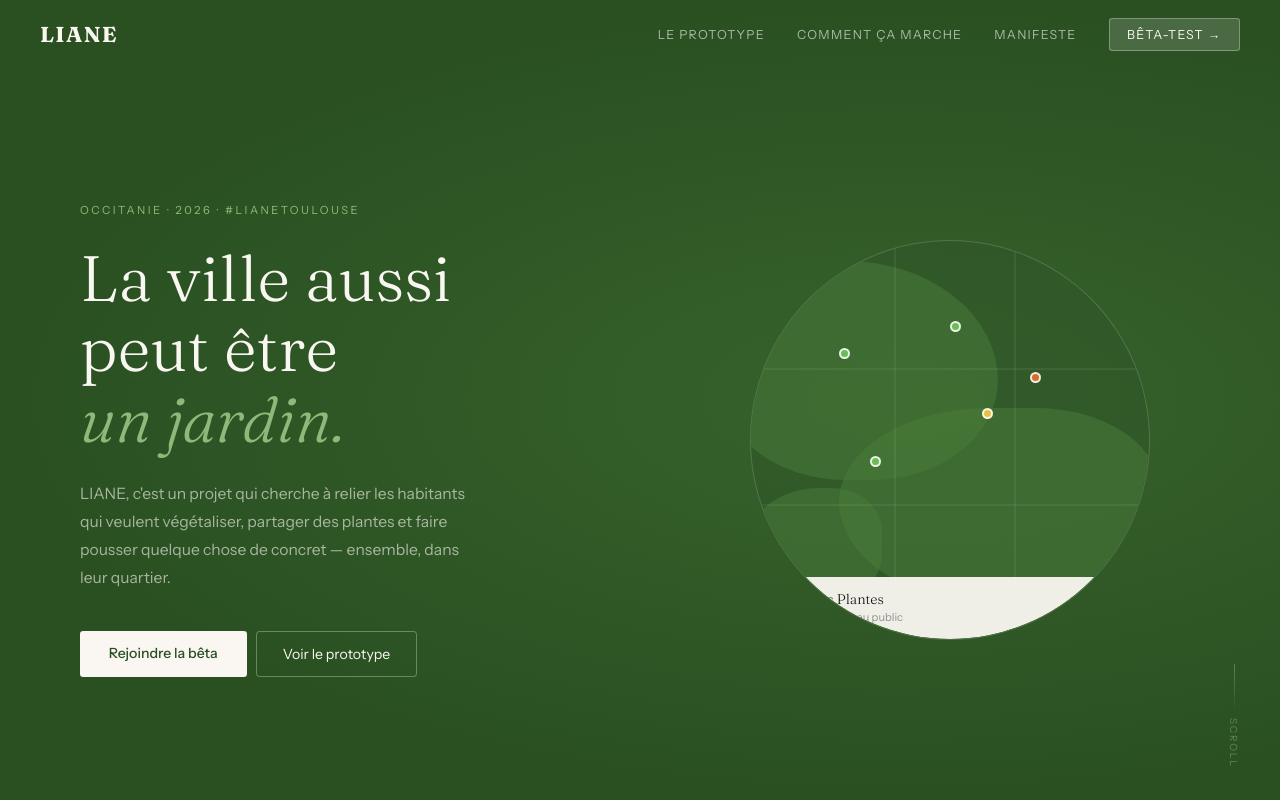
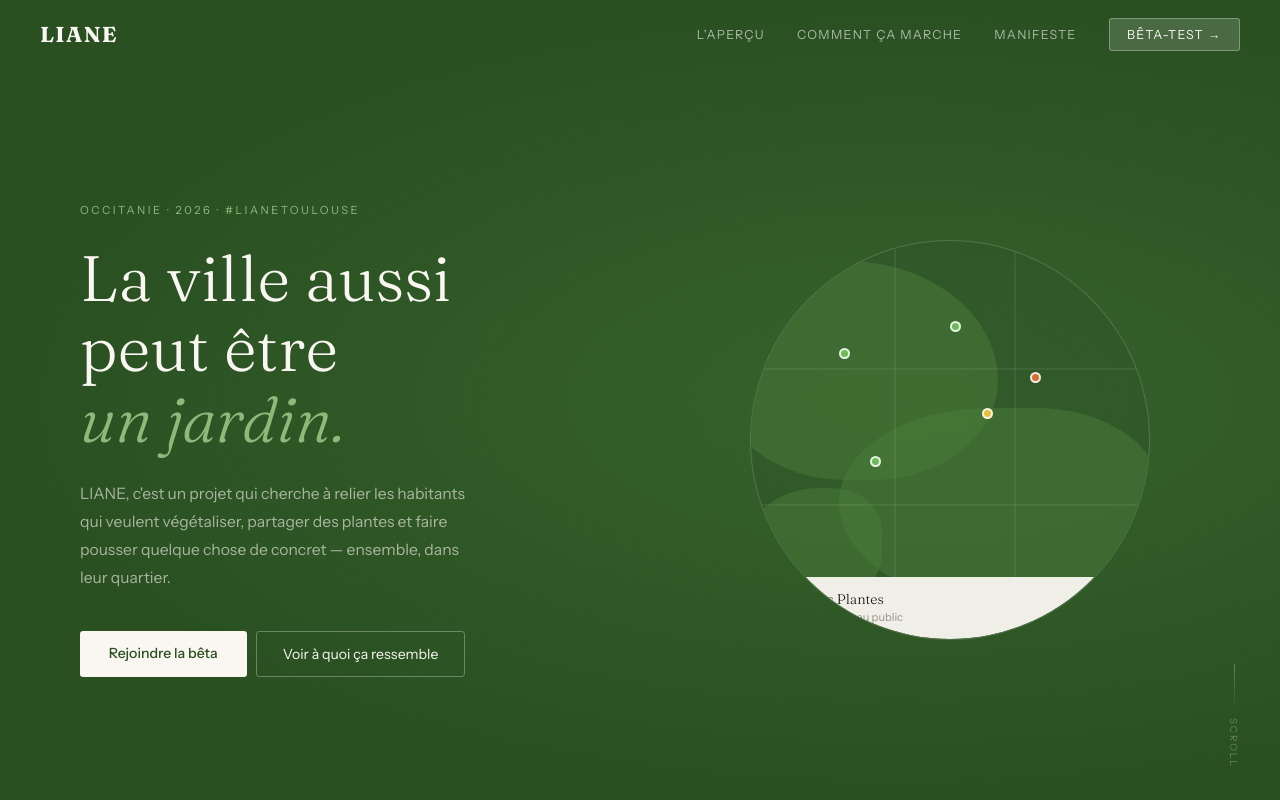
Before and after one commit to liane-toulouse/Liane, a plain HTML site: page index.html in a window 1280 px wide. Shown: the top 800 px of the page. Drawn offline with Linux system fonts and the light colour scheme.

Commit message:
Add files via upload

```diff
--- a/index.html
+++ b/index.html
@@ -261,7 +261,7 @@ footer { background: var(--ink); padding: 2.2rem 2.5rem; display: flex; align-it
 <nav id="nav">
   <a href="#" class="logo">LIANE</a>
   <div class="nav-r">
-    <a href="#proto">Le prototype</a>
+    <a href="#proto">L'aperçu</a>
     <a href="#comment">Comment ça marche</a>
     <a href="manifeste.html">Manifeste</a>
     <a href="#rejoindre" class="nav-btn">Bêta-test →</a>
@@ -281,7 +281,7 @@ footer { background: var(--ink); padding: 2.2rem 2.5rem; display: flex; align-it
     </p>
     <div class="hero-cta">
       <a href="#rejoindre" class="btn-cream">Rejoindre la bêta</a>
-      <a href="#proto" class="btn-ghost-w">Voir le prototype</a>
+      <a href="#proto" class="btn-ghost-w">Voir à quoi ça ressemble</a>
     </div>
   </div>
   <div class="hero-right">
```
